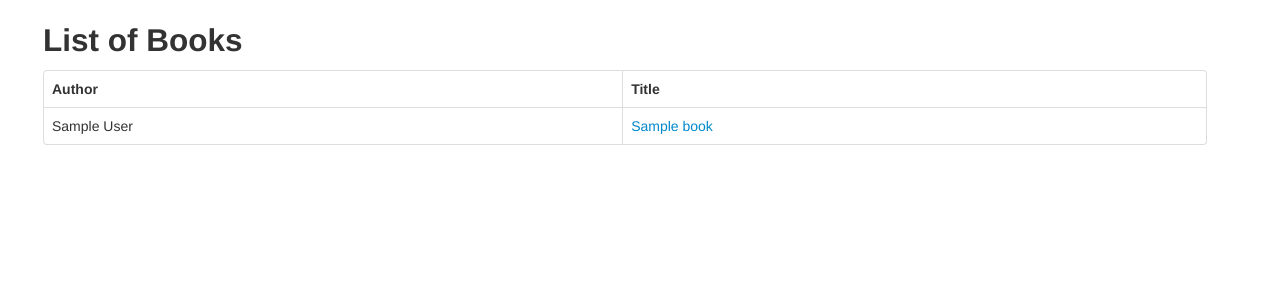
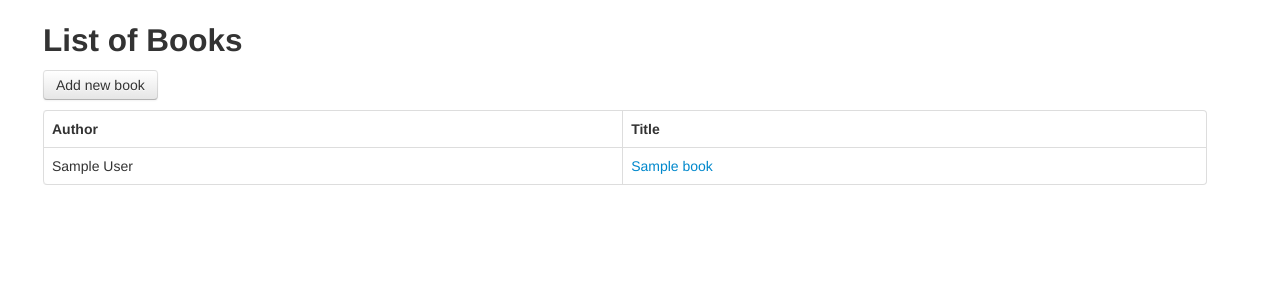
Before and after one commit to janpipek/oookbook, a Django app: template oookbook/templates/books/index.html in a window 1280 px wide. Shown: the top 300 px of the page. Run offline with Django 3.2, Linux system fonts and the light colour scheme; the template is opened without the code that fills it: values that come from a table or form of the project are taken from there, others are empty; tables that the repository leaves empty hold one stand-in row (values such as "Sample post"); parts of the project's set-up code (start-up, migrations or seed data) failed here and were passed over.

Commit message:
Prepared for book editing page

```diff
--- a/oookbook/templates/books/index.html
+++ b/oookbook/templates/books/index.html
@@ -2,6 +2,10 @@
 
 {% block content %}
     <h2>List of Books</h2>
+
+    <div class="btn-toolbar">
+        <a href="{% url 'books.new' %}" class="btn">Add new book</a>
+    </div>
 
     <table class="table table-bordered">
         <thead>
--- a/oookbook/urls.py
+++ b/oookbook/urls.py
@@ -13,6 +13,7 @@ urlpatterns = patterns('',
     # Books
     url(r'^books/?$', views.books.index, name='books.index'),
     url(r'^books/(\d+)/?', views.books.show, name='books.show'),
+    url(r'^books/new', views.books.new, name='books.new'),
 
     url(r'^users/?$', views.users.index, name='users.index'),
     url(r'^users/(\d+)/?', views.users.show, name='users.show'),
```
